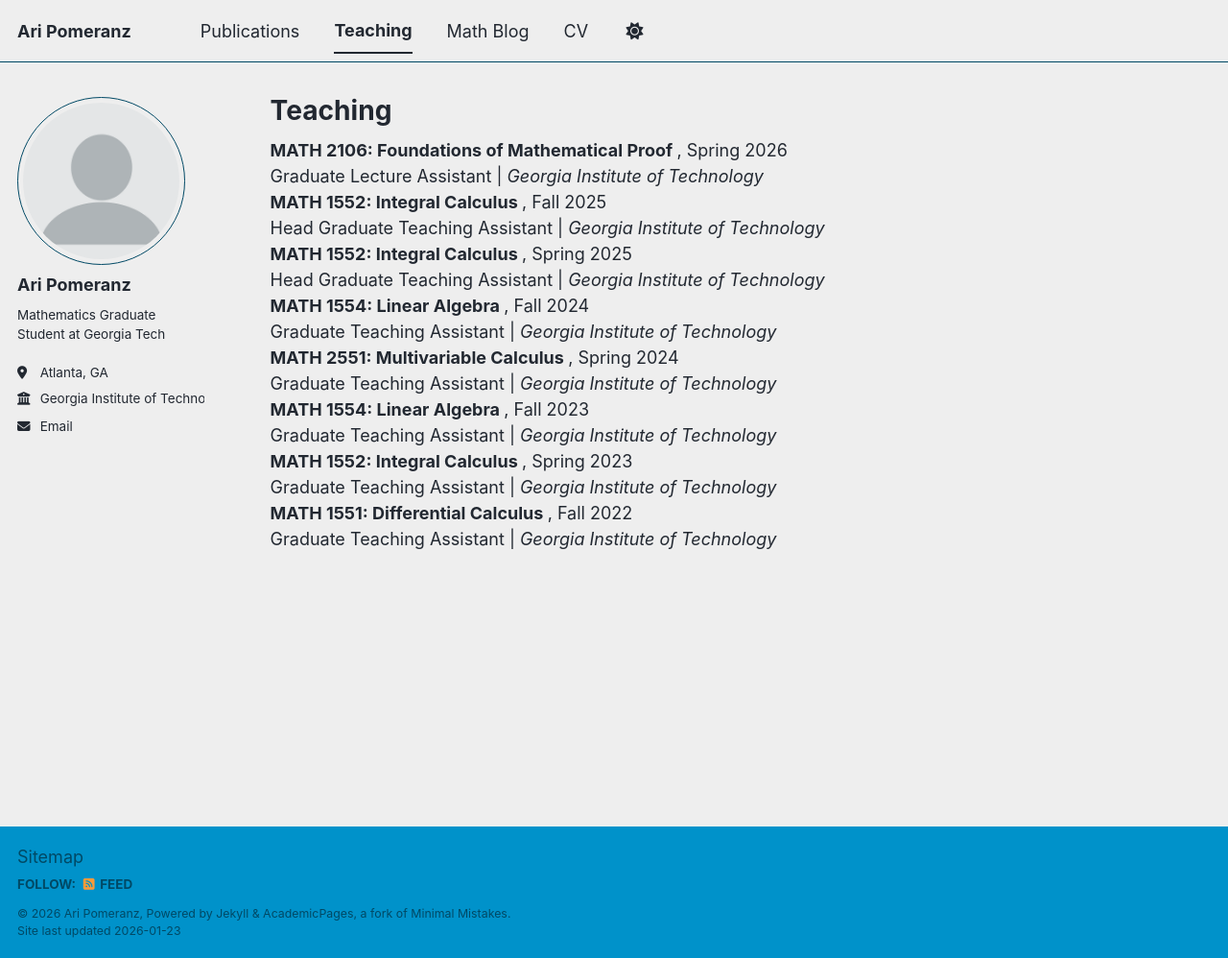
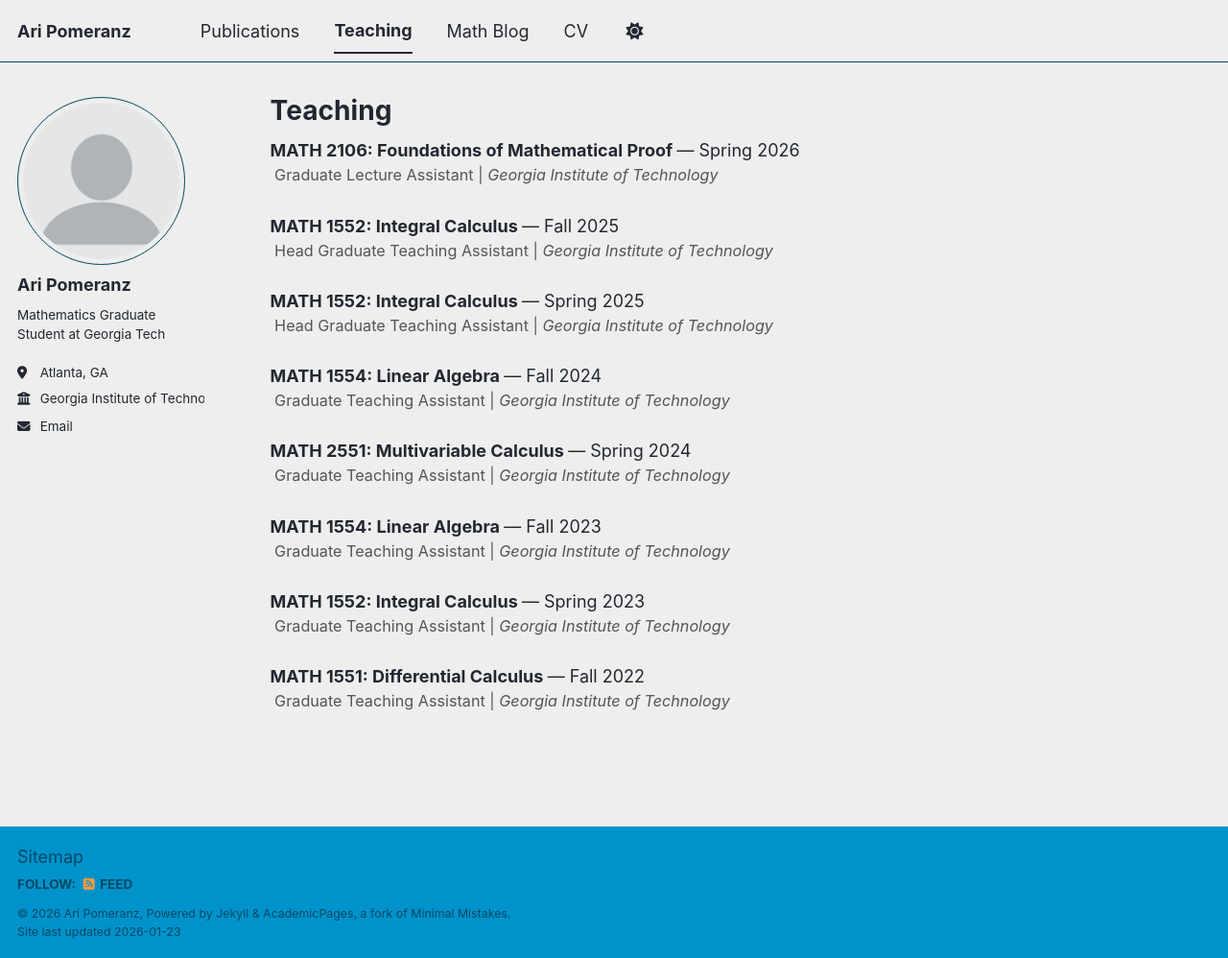
Before and after one commit to aripomeranz/aripomeranz, a Jekyll site: the page built from _pages/teaching.html, in a window 1280 px wide and 998 px high. Shown: the whole window at 96% size. Built offline with Jekyll 4.4.1, drawn with Linux system fonts in a browser that asks for light colours; a script bundle is joined from its source files by our own code; library files that are not in the unit come from our copies.

Commit message:
Update archive-single.html

```diff
--- a/_includes/archive-single.html
+++ b/_includes/archive-single.html
@@ -16,10 +16,15 @@
   <article class="archive__item" itemscope itemtype="http://schema.org/CreativeWork">
 
     {% if post.collection == 'teaching' %}
-      <p style="margin-top: 0; margin-bottom: 0;">
-        <strong>{{ title }}</strong>, {{ post.excerpt }} <br />
-        {{ post.type }} | <i>{{ post.venue }}</i>
-      </p>
+      <div style="margin-bottom: 1.5em;">
+        <p style="margin-top: 0; margin-bottom: 0;">
+          <strong>{{ title }}</strong> — {{ post.excerpt }}
+        </p>
+        <p style="margin-top: 0; margin-bottom: 0; font-size: 0.9em; color: #555;">
+          <i class="fa fa-user-graduation" aria-hidden="true"></i> {{ post.type }} | <i>{{ post.venue }}</i>
+        </p>
+      </div>
+
 
     {% else %}
       <h2 class="archive__item-title" itemprop="headline" style="margin-bottom: 0;">
```
